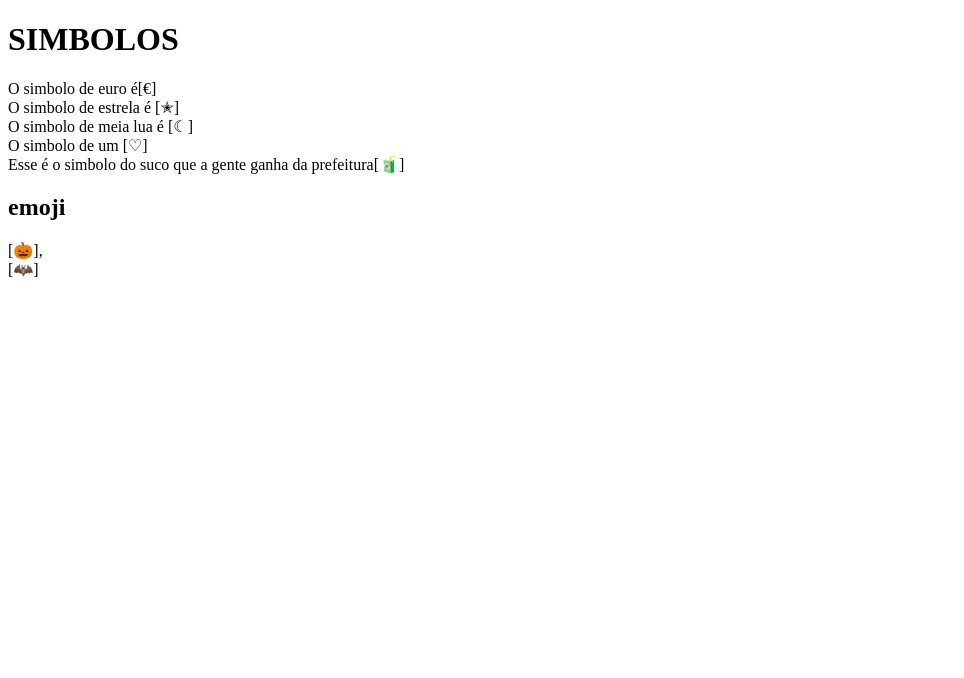
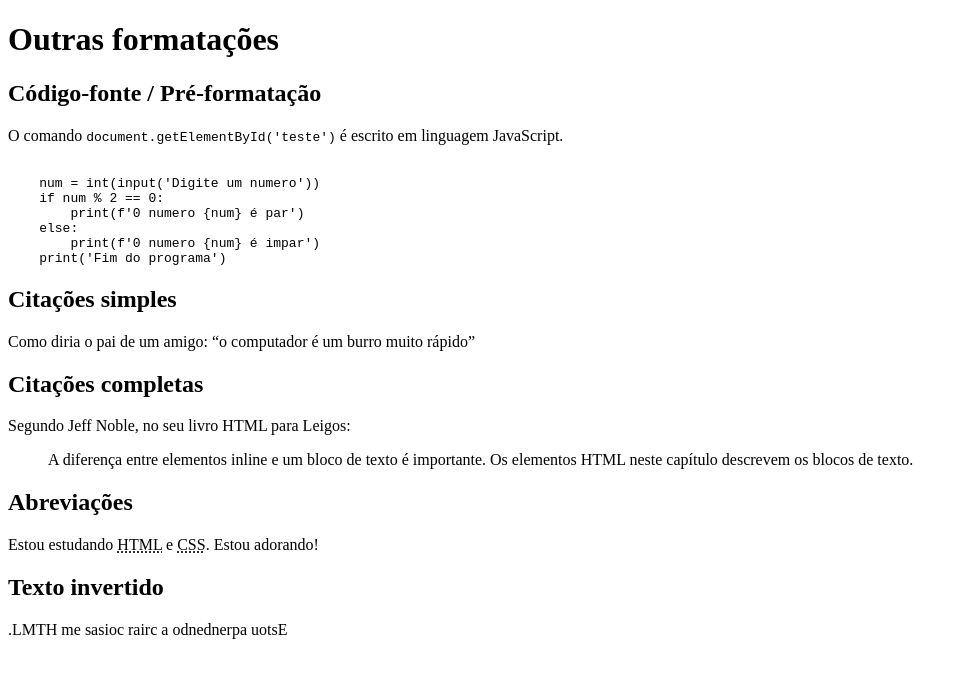
Before and after one commit to tonias2/AntoniaFrontEnd, a plain HTML site: page exercicio2.html in a window 1280 px wide. Shown: the whole page, without its empty margins (0-964 px from the left). Drawn offline with Linux system fonts and the light colour scheme.

Commit message:
Add files via upload

```diff
--- a/exercicio2.html
+++ b/exercicio2.html
@@ -3,13 +3,30 @@
 <head>
     <meta charset="UTF-8">
     <meta name="viewport" content="width=device-width, initial-scale=1.0">
-    <title>Document</title>
+    <title>MINHAS Outras formatações</title>
 </head>
 <body>
-    <h1>SIMBOLOS</h1>
-    <p>O simbolo de euro é[&#8364;]<br>O simbolo de estrela é [&#10029;]<br>O simbolo de meia lua é [&#9790;]<br>O simbolo de um [&#9825;]<br>Esse é o simbolo do suco que a gente ganha da prefeitura[&#129475;]
-    </p>
-    <h2>emoji</h2>
-    <p>[&#x1F383;],<br>[&#x1F987;]</p>
+    <h1>Outras formatações</h1>
+    <h2>Código-fonte / Pré-formatação</h2>
+
+<p>O comando <code>document.getElementById('teste')</code> é escrito em linguagem JavaScript.</p>
+<p>
+    <pre><code>
+    num = int(input('Digite um numero'))
+    if num % 2 == 0:
+        print(f'0 numero {num} é par')
+    else:
+        print(f'0 numero {num} é impar')
+    print('Fim do programa')
+</code></pre></p>
+<h2>Citações simples</h2>
+<p>Como diria o pai de um amigo: <q>o computador é um burro muito rápido</q></p>
+
+<h2>Citações completas</h2>
+<p>Segundo Jeff Noble, no seu livro HTML para Leigos:<blockquote>A diferença entre elementos inline e um bloco de texto é importante. Os elementos HTML neste capítulo descrevem os blocos de texto.</blockquote></p>
+<h2>Abreviações</h2>
+<p>Estou estudando <abbr title="HyperText Markup Language">HTML</abbr> e <abbr title="Cascading Style Sheets">CSS</abbr>. Estou adorando!</p>
+<h2>Texto invertido</h2>
+<p><bdo dir="rtl">Estou aprendendo a criar coisas em HTML.</bdo></p>
 </body>
 </html>
```
Also changed, not shown: exercicio3.html (+23 -4 lines).
